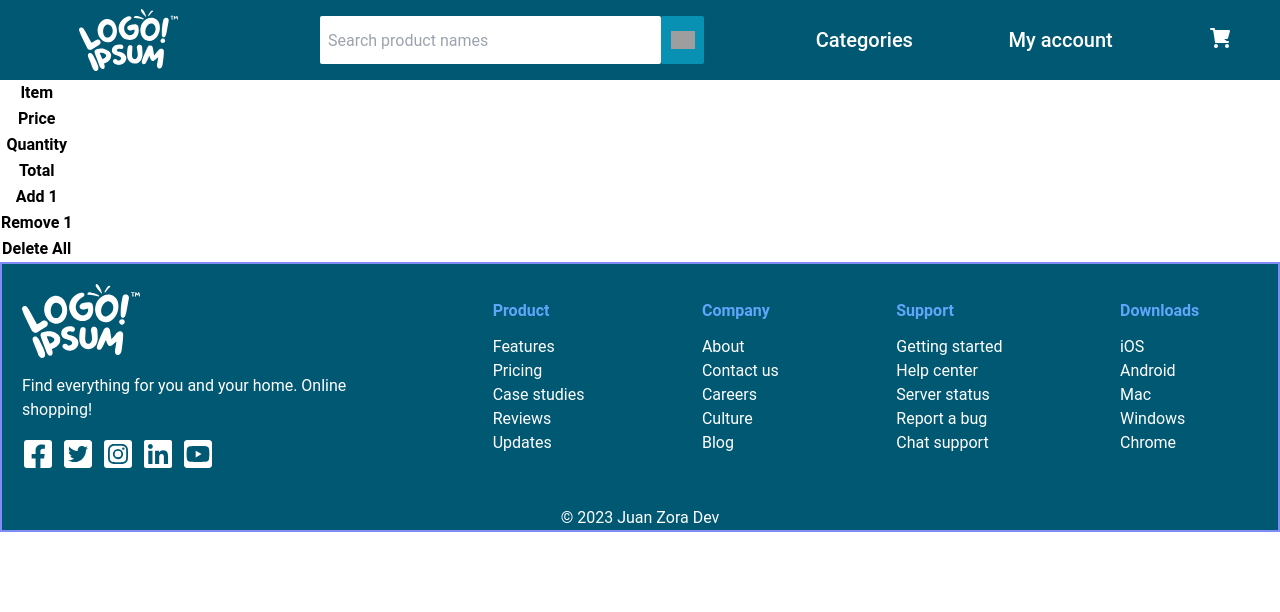
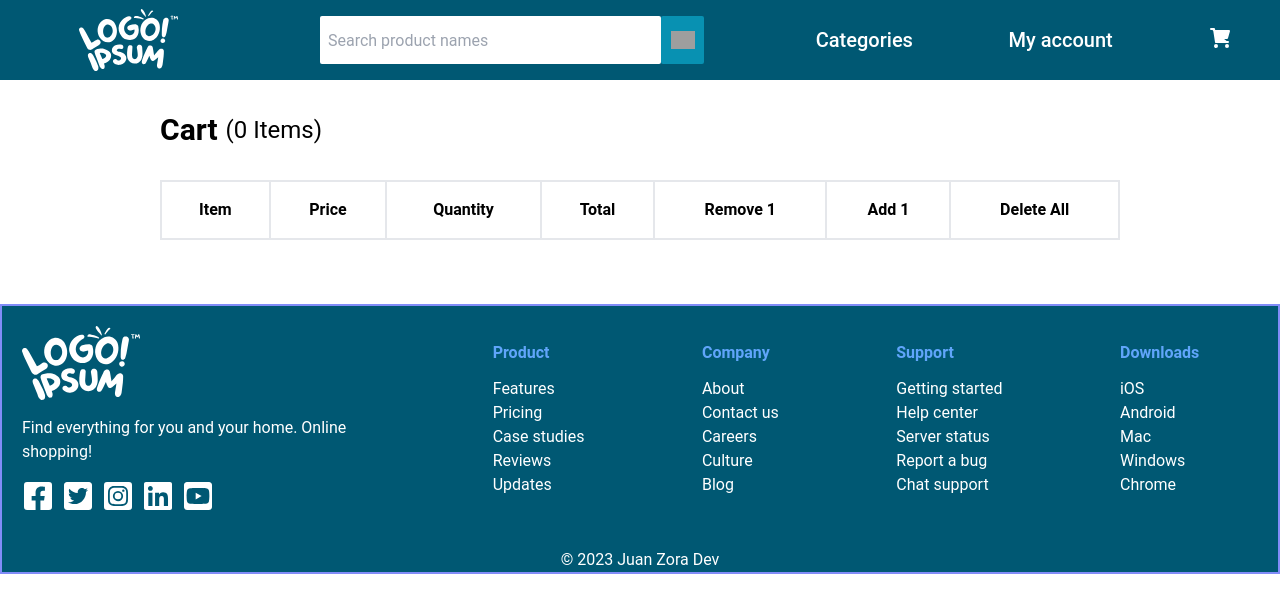
Before and after one commit to diegopovalz/success-store-tests, a Next.js app: page /shopping-cart in a window 1280 px wide. Shown: the top 612 px of the page. Built offline with nearby package versions, Linux system fonts and the light colour scheme; grey boxes are pictures that could not be loaded.

Commit message:
feat: shopping cart component modularization and styles

```diff
--- /dev/null
+++ b/components/CartDashButton.tsx
@@ -0,0 +1,16 @@
+import { BsFillCartDashFill } from "react-icons/bs";
+
+interface CartDashButtonProps {
+  onClick: () => void;
+  size?: number;
+}
+
+const CartDashButton = ({ onClick, size }: CartDashButtonProps) => {
+  return (
+    <button onClick={onClick}>
+      <BsFillCartDashFill size={size ? size : 32} color="red" />
+    </button>
+  );
+};
+
+export { CartDashButton };
--- /dev/null
+++ b/components/CartPlusButton.tsx
@@ -0,0 +1,16 @@
+import { BsFillCartPlusFill } from "react-icons/bs";
+
+interface CartPlusButtonProps {
+  onClick: () => void;
+  size?: number;
+}
+
+const CartPlusButton = ({ onClick, size }: CartPlusButtonProps) => {
+  return (
+    <button onClick={onClick}>
+      <BsFillCartPlusFill size={size ? size : 32} color="green" />
+    </button>
+  );
+};
+
+export { CartPlusButton };
--- /dev/null
+++ b/components/DeleteButton.tsx
@@ -0,0 +1,16 @@
+import { MdDelete } from "react-icons/md";
+
+interface DeleteButtonProps {
+  onClick: () => void;
+  size?: number;
+}
+
+const DeleteButton = ({ onClick, size }: DeleteButtonProps) => {
+  return (
+    <button onClick={onClick}>
+      <MdDelete size={size ? size : 32} color="red" />
+    </button>
+  );
+};
+
+export { DeleteButton };
--- a/components/Footer.tsx
+++ b/components/Footer.tsx
@@ -4,7 +4,7 @@ import { FooterNavbar } from "./FooterNavbar";
 
 const Footer = () => {
   return (
-    <footer className="bg-layout-blue border-2 border-indigo-400">
+    <footer className="w-screen bg-layout-blue border-2 border-indigo-400">
       <section className="grid grid-cols-6 p-5">
         <div className="col-span-2">
           <div className="flex flex-col gap-4">
--- a/components/Header.tsx
+++ b/components/Header.tsx
@@ -5,7 +5,7 @@ import Link from "next/link";
 
 const Header = () => {
   return (
-    <header className="w-full h-20 grid grid-cols-5 bg-layout-blue">
+    <header className="w-screen h-20 grid grid-cols-5 bg-layout-blue">
       <div className="col-span-1 flex items-center justify-center">
         <Link href="/" className="cursor-pointer">
           <Image
--- a/components/TableDataImage.tsx
+++ b/components/TableDataImage.tsx
@@ -7,9 +7,9 @@ interface TableDataImageProps {
 
 const TableDataImage = ({ imageSource, text }: TableDataImageProps) => {
   return (
-    <td className="flex flex-col">
+    <td className="flex flex-col items-center border-y-2 border-l-2 p-2">
       <Image src={imageSource} alt="Product image" width={100} height={100} />
-      <span>{text}</span>
+      <p className="text-center">{text}</p>
     </td>
   );
 };
--- a/components/TableDataRaw.tsx
+++ b/components/TableDataRaw.tsx
@@ -4,7 +4,7 @@ interface TableDataRawProps {
 
 const TableDataRaw = ({ text }: TableDataRawProps) => {
   return (
-    <td>
+    <td className="border-y-4 py-4 px-6 justify-center items-center">
       <span>{text}</span>
     </td>
   );
--- a/components/TableHead.tsx
+++ b/components/TableHead.tsx
@@ -7,13 +7,15 @@ const TableHead = ({ headers }: TableHeadProps) => {
 
   return (
     <thead>
-      {headersList.map((header) => {
-        return (
-          <tr key={header}>
-            <th>{header}</th>
-          </tr>
-        );
-      })}
+      <tr>
+        {headersList.map((header) => {
+          return (
+            <th className="border-2 p-4" key={header}>
+              {header}
+            </th>
+          );
+        })}
+      </tr>
     </thead>
   );
 };
--- a/pages/index.tsx
+++ b/pages/index.tsx
@@ -1,7 +1,6 @@
 import Image from "next/image";
 import { ProductCard } from "@/components/ProductCard";
 import { useEffect, useState } from "react";
-import Link from "next/link";
 import { useSearchFilterContext } from "@/context/SearchFilterContext";
 import { HomeItemsSection } from "@/components/HomeItemsSection";
 
@@ -41,7 +40,7 @@ const Home = () => {
 
   if (filteredProducts.length === 0) return <p>No products found</p>;
   return (
-    <main className="w-full flex flex-col">
+    <main className="w-screen flex flex-col">
       {searchFilter === "" ? (
         <>
           <section>
--- a/pages/shopping-cart.tsx
+++ b/pages/shopping-cart.tsx
@@ -1,11 +1,18 @@
+import { CartDashButton } from "@/components/CartDashButton";
+import { CartPlusButton } from "@/components/CartPlusButton";
+import { DeleteButton } from "@/components/DeleteButton";
 import { TableDataImage } from "@/components/TableDataImage";
 import { TableDataRaw } from "@/components/TableDataRaw";
 import { TableHead } from "@/components/TableHead";
 import { useShoppingCartContext } from "@/context/ShoppingCartContext";
+import { BsFillCartPlusFill, BsFillCartDashFill } from "react-icons/bs";
+import { MdDelete } from "react-icons/md";
 
 const ShoppingCart = () => {
   const { cartProducts, addProductToCart, removeProductFromCart } =
     useShoppingCartContext();
+
+  const totalProducts = cartProducts.length;
 
   const handleProductAdd = (productIndex: number) => {
     addProductToCart(cartProducts[productIndex]);
@@ -20,7 +27,12 @@ const ShoppingCart = () => {
   };
 
   return (
-    <table>
+    <main className="w-screen flex flex-col items-center">
+      <div className="w-full flex items-center gap-x-2 px-40">
+        <h1 className="flex text-3xl font-semibold mt-8">Cart</h1>
+        <span className="mt-8 text-2xl ">{`(${totalProducts} Items)`}</span>
+      </div>
+      <table className="w-3/4 mt-8 mb-16 border-collapse">
         <TableHead
           headers={
             new Set<string>([
@@ -28,8 +40,8 @@ const ShoppingCart = () => {
               "Price",
               "Quantity",
               "Total",
+              "Remove 1",
               "Add 1",
-            "Remove 1",
               "Delete All",
             ])
           }
@@ -37,41 +49,40 @@ const ShoppingCart = () => {
         <tbody>
           {cartProducts.map((product, index) => (
             <tr key={product.id}>
-            <TableDataImage imageSource={product.image} text={product.title} />
+              <TableDataImage
+                imageSource={product.image}
+                text={product.title}
+              />
               <TableDataRaw text={product.price} />
               <TableDataRaw text={product.amount} />
               <TableDataRaw text={product.price * product.amount} />
-            <td>
-              Add 1
-              <button
-                className="bg-red-600"
+              <td className="border-y-4 py-4 px-6">
+                <CartDashButton
+                  onClick={() => {
+                    handleProductRemove(index, true);
+                  }}
+                />
+              </td>
+              <td className="border-y-4 py-4 px-6">
+                <CartPlusButton
                   onClick={() => {
                     handleProductAdd(index);
                   }}
-              ></button>
+                />
               </td>
-            <td>
-              Remove 1
-              <button
-                className="bg-red-600"
-                onClick={() => {
-                  handleProductRemove(index, true);
-                }}
-              ></button>
-            </td>
-            <td>
-              Delete All
-              <button
-                className="bg-red-600"
+
+              <td className="border-y-4 border-r-2 py-4 px-6">
+                <DeleteButton
                   onClick={() => {
                     handleProductRemove(index, false);
                   }}
-              ></button>
+                />
               </td>
             </tr>
           ))}
         </tbody>
       </table>
+    </main>
   );
 };
 
```
Lines whose indentation alone changed are shown as unchanged.
